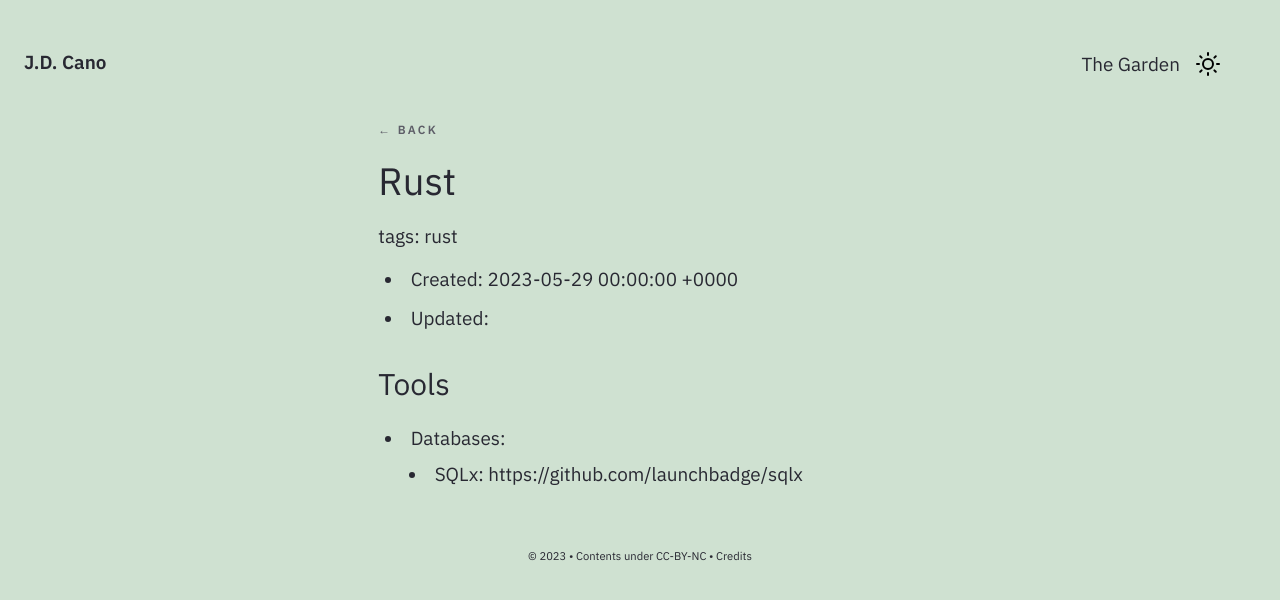
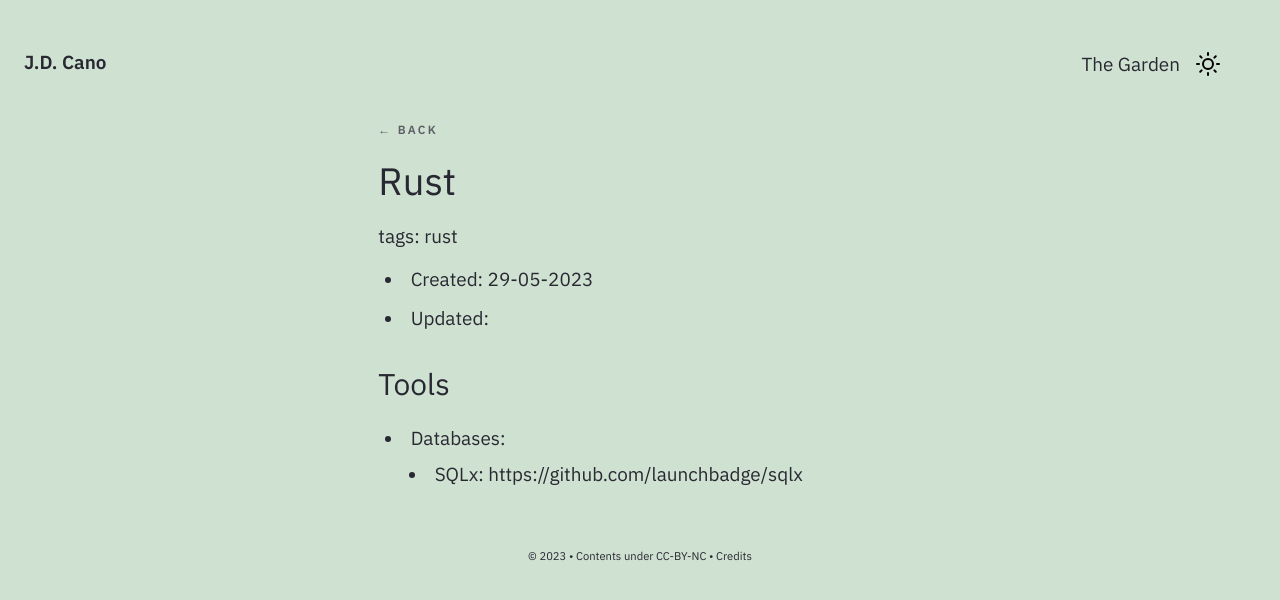
Before and after one commit to Gorzas/gorzas.github.io, a Jekyll site: the page built from _notes/Public/tech/rust.md, in a window 1280 px wide. Shown: the top 600 px of the page. Built offline with Jekyll 4.4.1, drawn with Linux system fonts in a browser that asks for light colours; part of the change alters nothing that is shown.

```diff
--- a/_includes/Content.html
+++ b/_includes/Content.html
@@ -33,8 +33,8 @@
 <!-- Parse internal links, external links, transclusions etc and manipuate the content to reflect it accordingly -->
 <div class="content">
   <ul>
-    <li>Created: {{page.date}}</li>
-    <li>Updated: {{page.last_modified_at}}</li>
+    <li>Created: {{page.date | date: "%d-%m-%Y"}}</li>
+    <li>Updated: {{page.last_modified_at | date: "%d-%m-%Y"}}</li>
   </ul>
     {%- if site.preferences.wiki_style_link.enabled -%}
         {%- assign content_array = content | split:'[[' -%}
```
